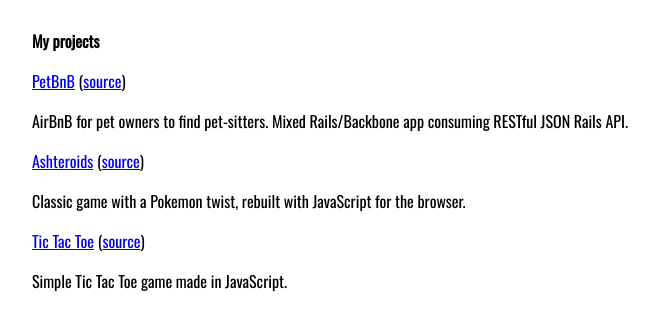
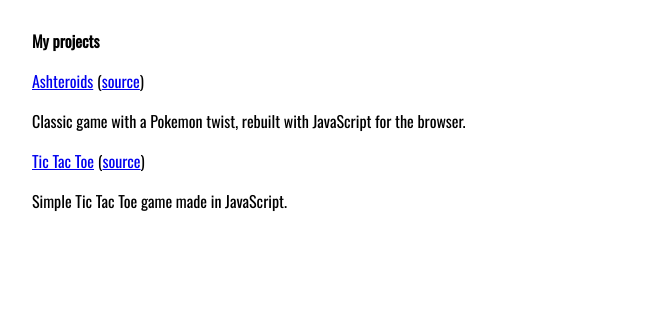
Before and after one commit to shibbi/shibbi.github.io, a plain HTML site: page index.html in a window 1280 px wide. Shown: the part 171-500 px from the top of the page, without its empty margins (208-867 px from the left). Drawn offline with nearby package versions, Linux system fonts and the light colour scheme.

Commit message:
feat: remove petbnb
also in gh settings: removed `master` and made `main` the default branch

```diff
--- a/index.html
+++ b/index.html
@@ -37,13 +37,6 @@
       <strong>My projects</strong>
       <ul>
         <li>
-          <a href="http://petbnb.shibo.io/" target=_blank>PetBnB</a>
-          &#40;<a href="https://github.com/shibbi/petbnb" target=_blank>source</a>&#41;
-          <p>
-            AirBnB for pet owners to find pet-sitters. Mixed Rails/Backbone app consuming RESTful JSON Rails API.
-          </p>
-        </li>
-        <li>
           <a href="http://shibo.io/Ashteroids/" target=_blank>Ashteroids</a>
           &#40;<a href="https://github.com/shibbi/ashteroids" target=_blank>source</a>&#41;
           <p>
```
